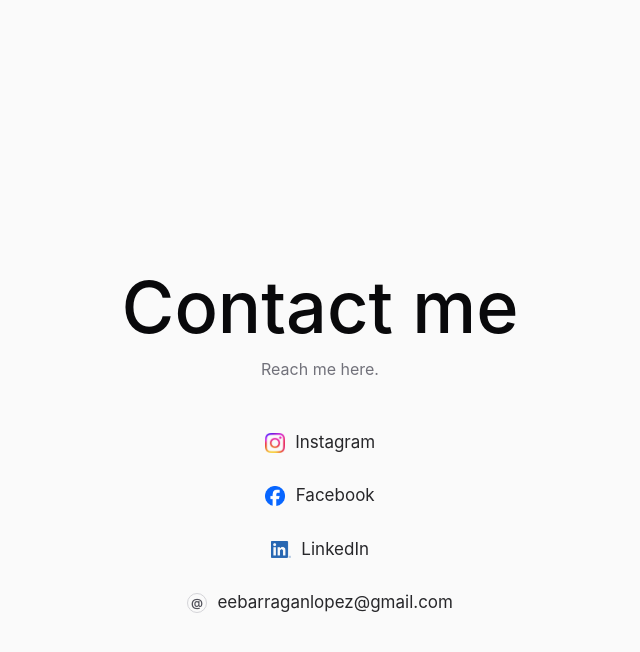
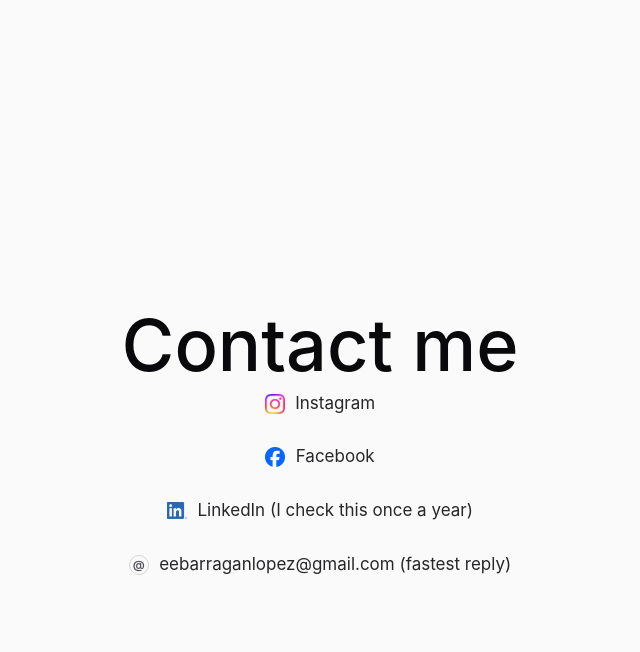
Before and after one commit to enriquebarragan/enriquebarragan.github.io, a Jekyll site: the page built from pages/contact/index.html, in a window 1280 px wide. Shown: the top 652 px of the page, without its empty margins (320-960 px from the left). Built offline with Jekyll 4.4.1, drawn with Linux system fonts in a browser that asks for light colours.

Commit message:
Update index.html

```diff
--- a/pages/contact/index.html
+++ b/pages/contact/index.html
@@ -6,7 +6,7 @@ permalink: /contact/
 
 <section class="contact-page">
   <h1>Contact me</h1>
-  <p>Reach me here.</p>
+
 
   <div class="contact-list" aria-label="Contact options">
     <a class="contact-link" href="https://www.instagram.com/enr.que_" target="_blank" rel="noopener noreferrer">
@@ -14,19 +14,19 @@ permalink: /contact/
       <span>Instagram</span>
     </a>
 
-    <a class="contact-link" href="https://www.facebook.com/share/17cTDVZ5ZY/?mibextid=wwXIfr" target="_blank" rel="noopener noreferrer">
+    <a class="contact-link" href="https://www.facebook.com/61578421221536/" target="_blank" rel="noopener noreferrer">
       <img src="/assets/icons/Facebook_Logo_Primary.png" alt="" aria-hidden="true">
       <span>Facebook</span>
     </a>
 
     <a class="contact-link" href="https://www.linkedin.com/in/eebarragan" target="_blank" rel="noopener noreferrer">
       <img src="/assets/icons/LI.png" alt="" aria-hidden="true">
-      <span>LinkedIn</span>
+      <span>LinkedIn (I check this once a year)</span>
     </a>
 
     <a class="contact-link" href="mailto:eebarraganlopez@gmail.com">
       <span class="contact-email-icon" aria-hidden="true">@</span>
-      <span>eebarraganlopez@gmail.com</span>
+      <span>eebarraganlopez@gmail.com (fastest reply)</span>
     </a>
   </div>
 </section>
```
